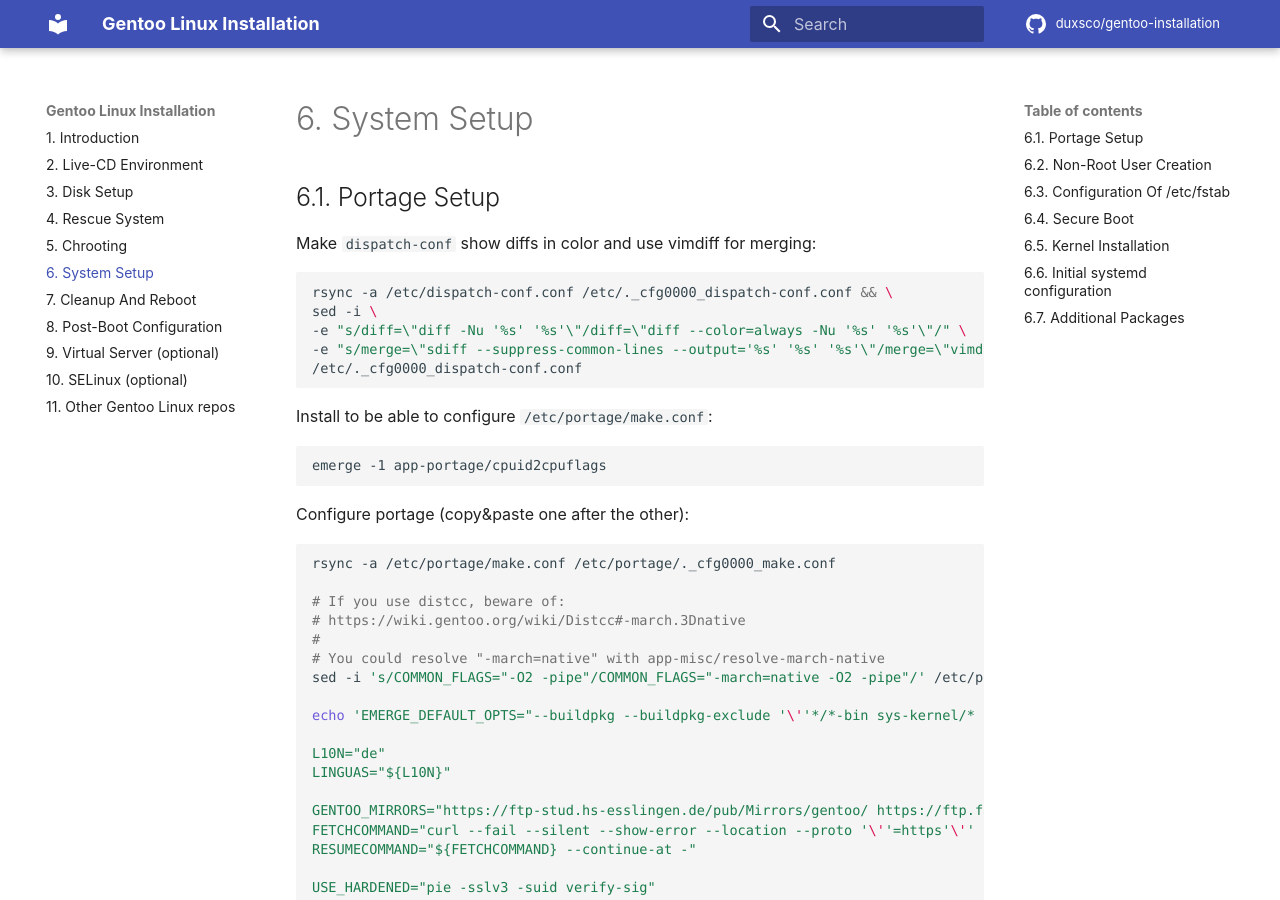
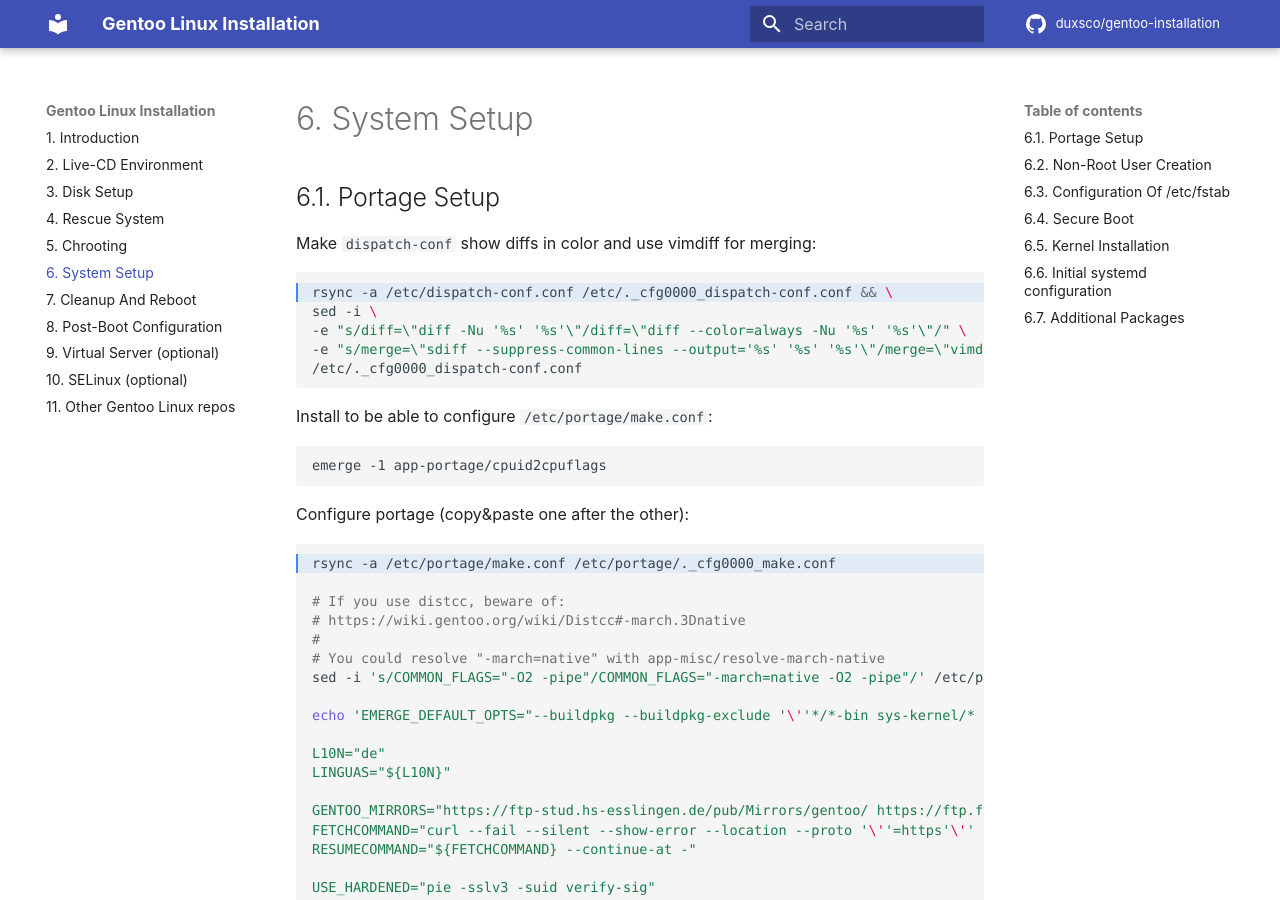
Before and after one commit to duxsco/gentoo-installation, an MkDocs documentation site: the page built from docs/system_setup.md, in a window 1280 px wide and 900 px high. Built offline with MkDocs 1.6.1 and Material for MkDocs 9.7.7, drawn with Linux system fonts in a browser that asks for light colours; comment, search, counter and statistics services are not loaded.

````diff
--- a/docs/system_setup.md
+++ b/docs/system_setup.md
@@ -2,7 +2,7 @@
 
 Make `dispatch-conf` show diffs in color and use vimdiff for merging:
 
-```shell
+```shell hl_lines="1"
 rsync -a /etc/dispatch-conf.conf /etc/._cfg0000_dispatch-conf.conf && \
 sed -i \
 -e "s/diff=\"diff -Nu '%s' '%s'\"/diff=\"diff --color=always -Nu '%s' '%s'\"/" \
@@ -18,7 +18,7 @@ emerge -1 app-portage/cpuid2cpuflags
 
 Configure portage (copy&paste one after the other):
 
-```shell
+```shell hl_lines="1"
 rsync -a /etc/portage/make.conf /etc/portage/._cfg0000_make.conf
 
 # If you use distcc, beware of:
@@ -150,7 +150,7 @@ echo -e "\e[1;32mSUCCESS\e[0m"
 
 Setup vim:
 
-```shell
+```shell hl_lines="4"
 USE="-verify-sig" emerge -1 dev-libs/libsodium && \
 emerge -1 dev-libs/libsodium app-editors/vim app-vim/molokai && \
 emerge --select --noreplace app-editors/vim app-vim/molokai && \
@@ -410,7 +410,7 @@ systemctl preset-all
 
 Set `/etc/hosts`:
 
-```shell
+```shell hl_lines="1"
 rsync -a /etc/hosts /etc/._cfg0000_hosts && \
 sed -i 's/localhost$/localhost micro/' /etc/._cfg0000_hosts
 ```
@@ -506,7 +506,7 @@ Download the [Nerd Font Symbols Preset](https://starship.rs/presets/nerd-font.ht
 
   - If you have `sys-fs/mdadm` installed:
 
-```shell
+```shell hl_lines="2"
 [[ -e /devSwapb ]] && \
 rsync -a /etc/mdadm.conf /etc/._cfg0000_mdadm.conf && \
 echo "" >> /etc/._cfg0000_mdadm.conf && \
@@ -516,7 +516,7 @@ echo -e "\e[1;32mSUCCESS\e[0m"
 
   - ssh:
 
-```shell
+```shell hl_lines="1"
 rsync -a /etc/ssh/sshd_config /etc/ssh/._cfg0000_sshd_config && \
 sed -i \
 -e 's/^#Port 22$/Port 50022/' \
--- a/mkdocs.yml
+++ b/mkdocs.yml
@@ -18,6 +18,7 @@ theme:
     repo: material/github
 markdown_extensions:
   - admonition
+  - pymdownx.critic
   - pymdownx.details
   - pymdownx.superfences
   - pymdownx.tabbed:
````
Also changed, not shown: docs/chrooting.md (+1 -1 lines), docs/cleanup_and_reboot.md (+1 -1 lines), docs/post-boot_configuration.md (+2 -2 lines), docs/selinux.md (+2 -2 lines).
